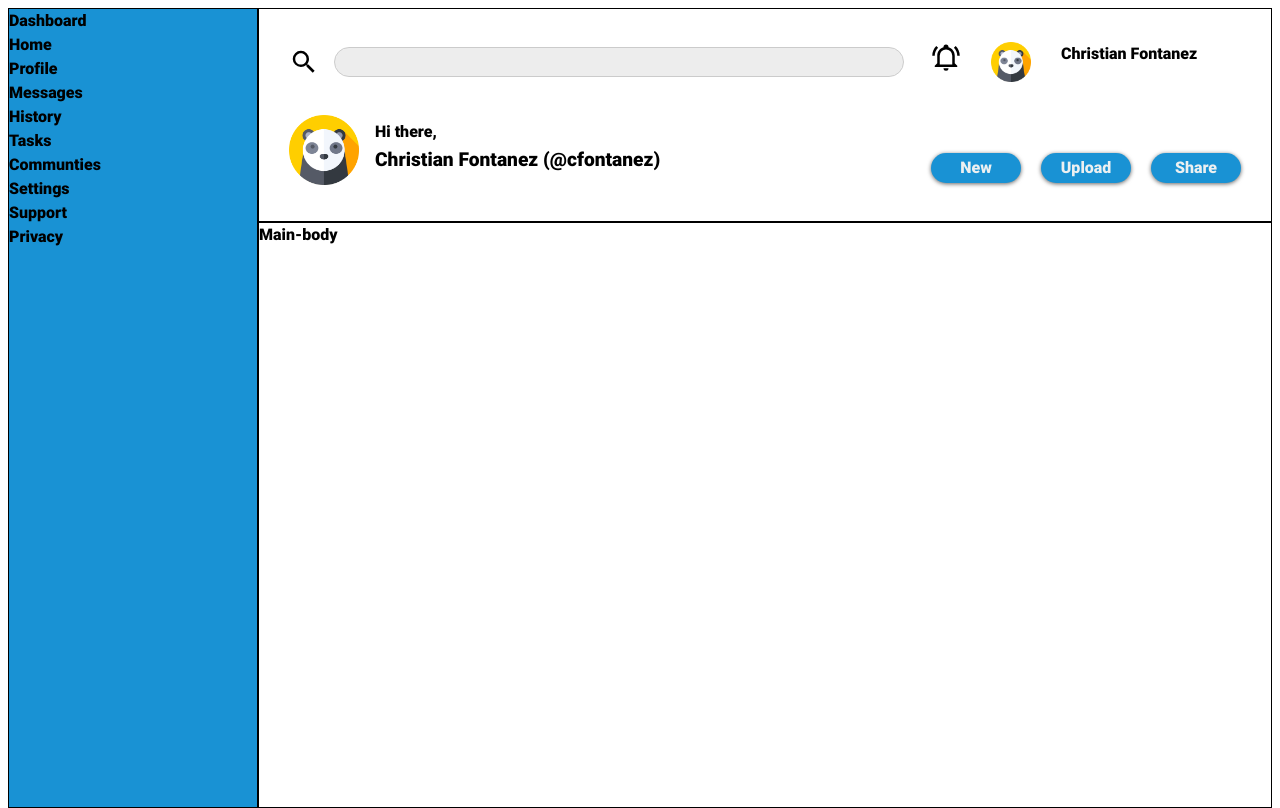
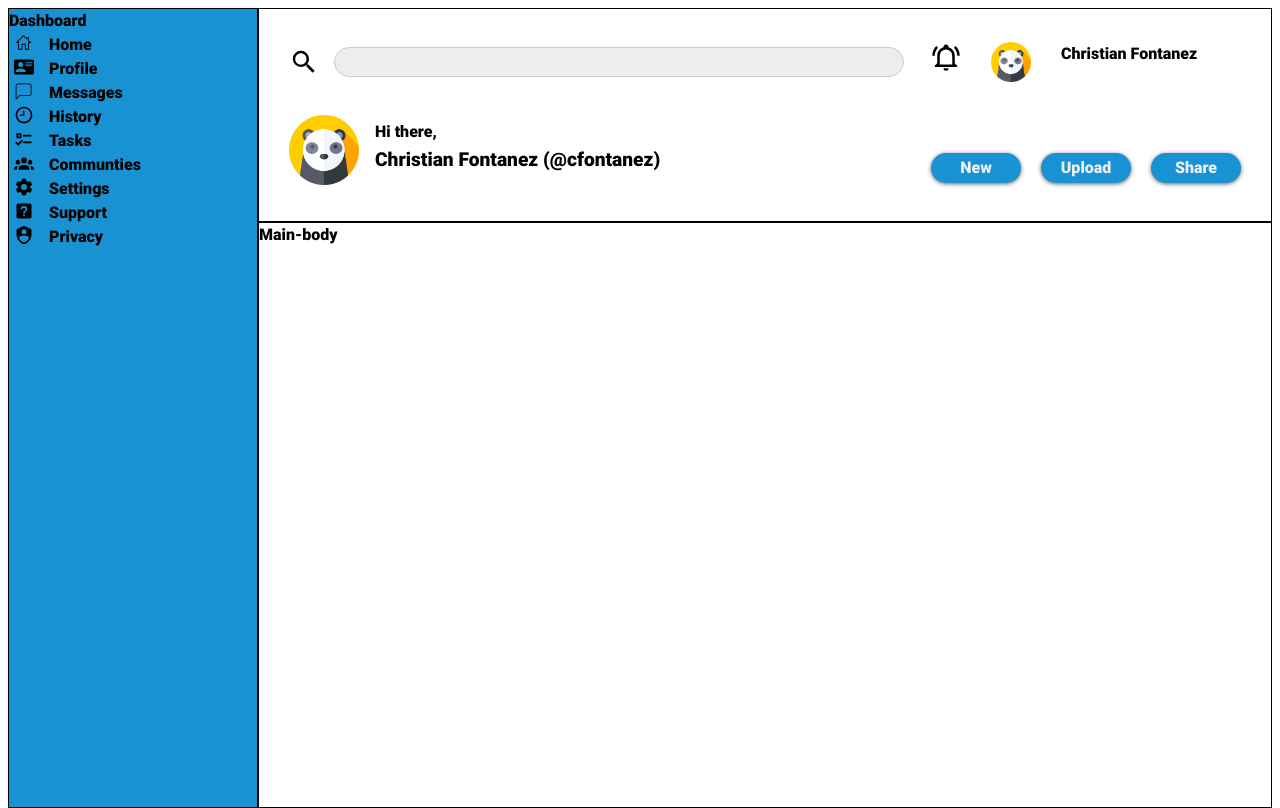
Before and after one commit to XianScripts/Admin-Dashboard, a plain HTML site: page index.html in a window 1280 px wide. Drawn offline with Linux system fonts and the light colour scheme; files whose address does not match are found by name.

Commit message:
Linked sidebar icons

```diff
--- a/assets/css/styles.css
+++ b/assets/css/styles.css
@@ -136,6 +136,24 @@ ul {
   display: grid;
   grid-template-rows: 1fr 1fr 1fr;
 }
+
+li {
+  display: flex;
+  gap: 10px;
+  position: relative;
+}
+
+.sidebar-icon {
+  width: 30px;
+  height: 20px;
+  position: relative;
+}
+
+
+
+
+
+
 
 
 
--- a/index.html
+++ b/index.html
@@ -31,6 +31,29 @@
            </div>
         </div>
 
+        <!-- Sidebar -->
+        <div class="sidebar">
+            <!-- Primary buttons -->
+            <div class="primary-links">
+                <ul class="dashboard-header">Dashboard</ul>
+                <ul>
+                    <li><img src="assets/svg/home.svg" alt="" class="sidebar-icon">Home</li>
+                    <li><img src="assets/svg/card-account-details.svg" alt="" class="sidebar-icon">Profile</li>
+                    <li><img src="assets/svg/message.svg" alt="" class="sidebar-icon">Messages</li>
+                    <li><img src="assets/svg/clock-time-nine-outline.svg" alt="" class="sidebar-icon">History</li>
+                    <li><img src="assets/svg/format-list-checks.svg" alt="" class="sidebar-icon">Tasks</li>
+                    <li><img src="assets/svg/account-group.svg" alt="" class="sidebar-icon">Communties</li>
+                </ul>
+                <ul>
+                    <li><img src="assets/svg/cog.svg" alt="" class="sidebar-icon">Settings</li>
+                    <li><img src="assets/svg/help-box.svg" alt="" class="sidebar-icon">Support</li>
+                    <li><img src="assets/svg/shield-account.svg" alt="" class="sidebar-icon">Privacy</li>
+                </ul>
+            </div>
+            <div class="secondary-links"></div>
+        </div>
+
+
 
 
 
@@ -38,27 +61,7 @@
         <div class="main-content">Main-body</div>
 
 
-        <!-- Sidebar -->
-        <div class="sidebar">
-            <!-- Primary buttons -->
-            <div class="primary-links">
-                <ul class="dashboard-header">Dashboard</ul>
-                <ul>
-                    <li>Home</li>
-                    <li>Profile</li>
-                    <li>Messages</li>
-                    <li>History</li>
-                    <li>Tasks</li>
-                    <li>Communties</li>
-                </ul>
-                <ul>
-                    <li>Settings</li>
-                    <li>Support</li>
-                    <li>Privacy</li>
-                </ul>
-            </div>
-            <div class="secondary-links"></div>
-        </div>
+
 
 
     </div>
```
Also changed, not shown: assets/svg/account-group.svg (added), assets/svg/card-account-details.svg (added), assets/svg/clock-time-nine-outline.svg (added), assets/svg/cog.svg (added), assets/svg/format-list-checks.svg (added), assets/svg/help-box.svg (added), assets/svg/home.svg (added), assets/svg/message.svg (added), assets/svg/shield-account.svg (added), assets/svg/view-dashboard.svg (added).
